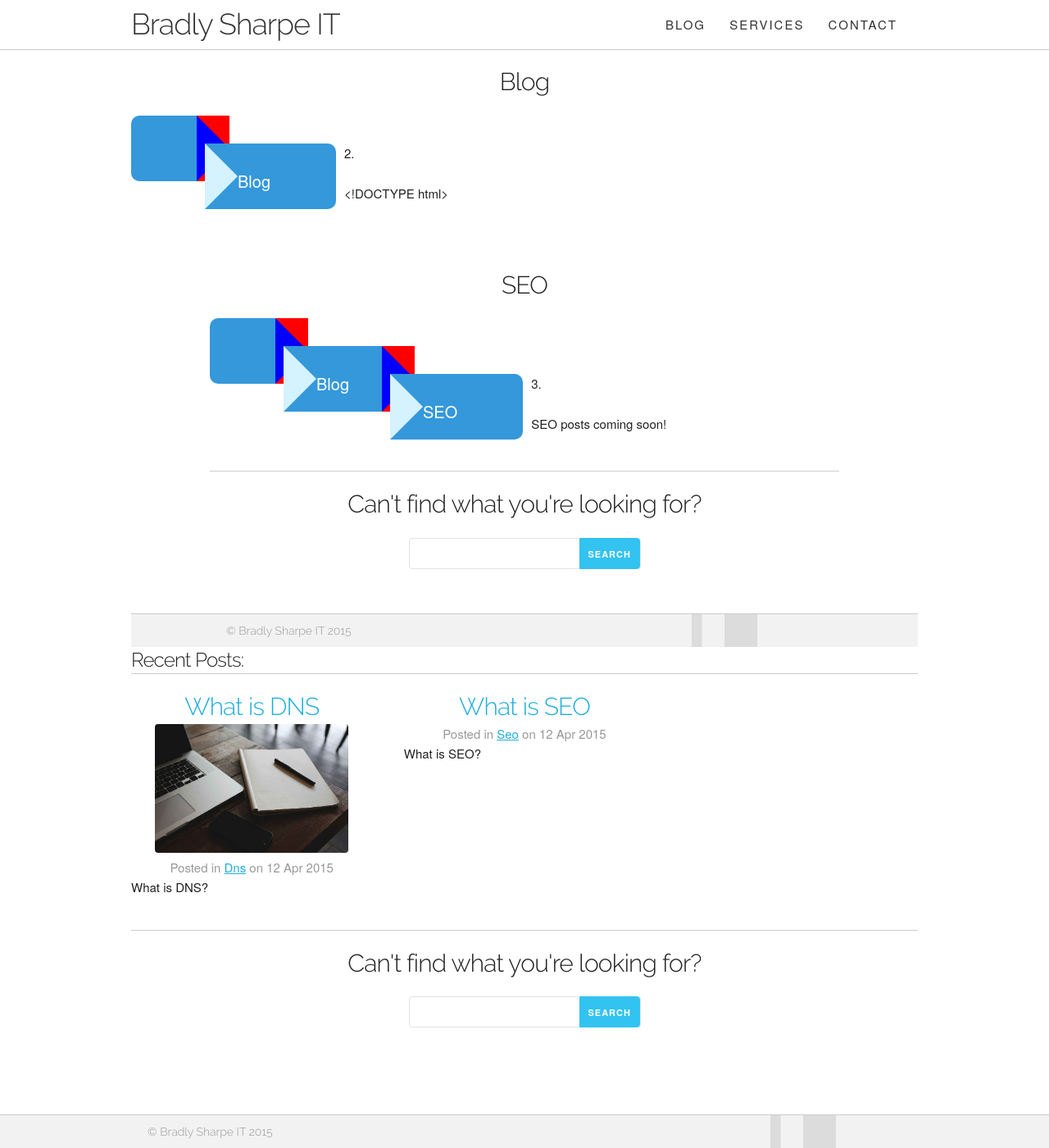
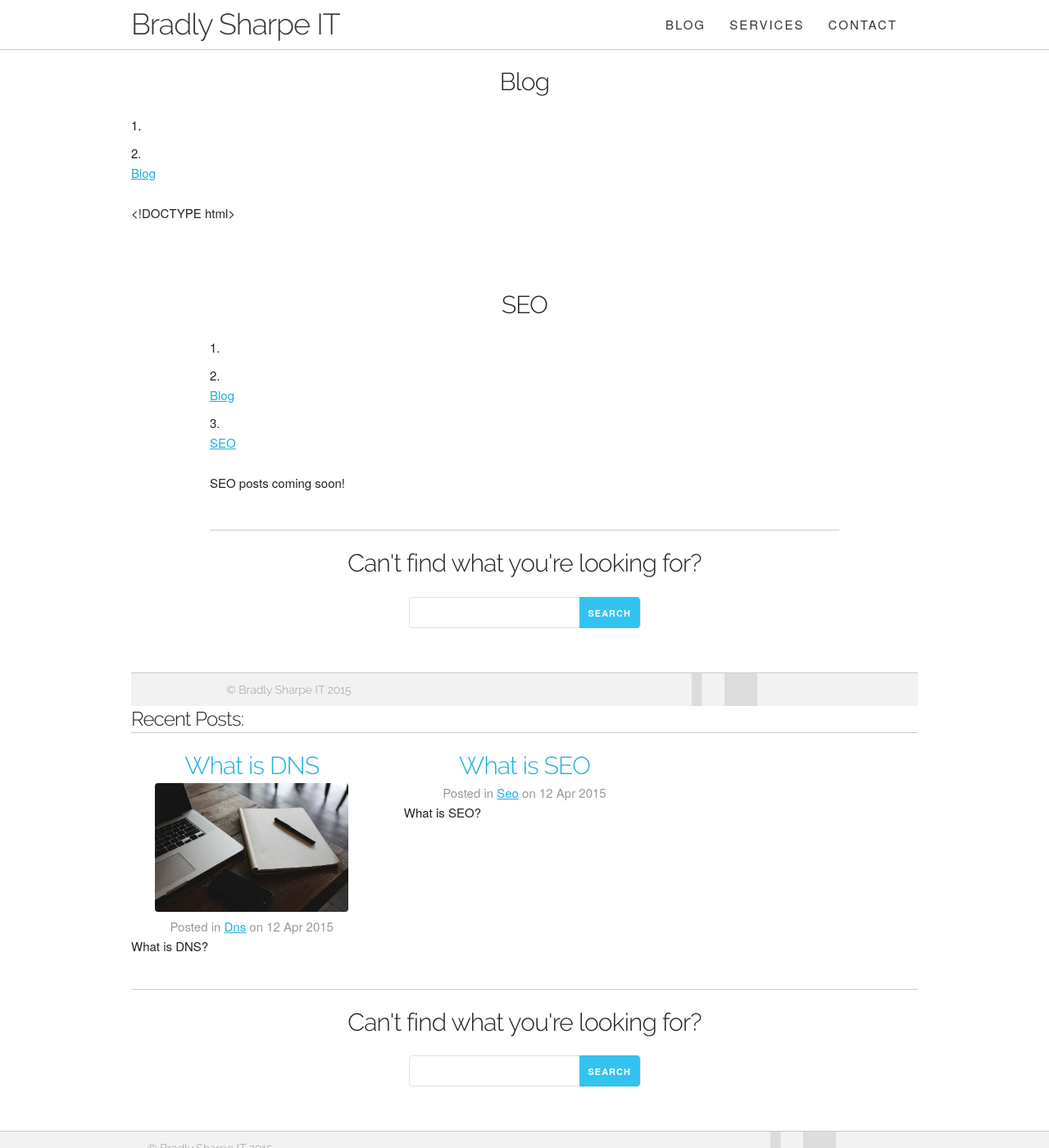
Before and after one commit to BradlySharpe/bradlysharpe.com.au, a Jekyll site: the page built from blog/index.md, in a window 1280 px wide and 1400 px high. Shown: the whole window at 82% size. Built offline with Jekyll 4.4.1, drawn with Linux system fonts in a browser that asks for light colours; grey boxes are pictures that could not be loaded.

Commit message:
Reverting breadcrumb styling

```diff
--- a/_includes/critical.scss
+++ b/_includes/critical.scss
@@ -290,57 +290,6 @@ $menu-width: 32rem;
   li {
     a {
       display: block;
-      float: left;
-      height: 50px;
-      background: #3498db;
-      text-align: center;
-      padding: 30px 40px 0 40px;
-      position: relative;
-      margin: 0 10px 0 0;
-      font-size: 20px;
-      text-decoration: none;
-      color: #fff;
-
-      &:hover {
-        background: #fa5ba5;
-      }
-
-      &:hover:after {
-        border-left-color: #fa5ba5;
-      }
-
-      &:after {
-        content: "";
-        border-top: 40px solid red;
-        border-bottom: 40px solid red;
-        border-left: 40px solid blue;
-        position: absolute; right: -40px; top: 0;
-      }
-
-      &:before {
-        content: "";
-        border-top: 40px solid transparent;
-        border-bottom: 40px solid transparent;
-        border-left: 40px solid #d4f2ff;
-        position: absolute; left: 0; top: 0;
-      }
-    }
-
-    &:first-child a {
-      border-top-left-radius: 10px; border-bottom-left-radius: 10px;
-    }
-
-    &:first-child a:before {
-      display: none;
-    }
-
-    &:last-child a {
-      padding-right: 80px;
-      border-top-right-radius: 10px; border-bottom-right-radius: 10px;
-    }
-
-    &:last-child a:after {
-      display: none;
     }
   }
 }
```
